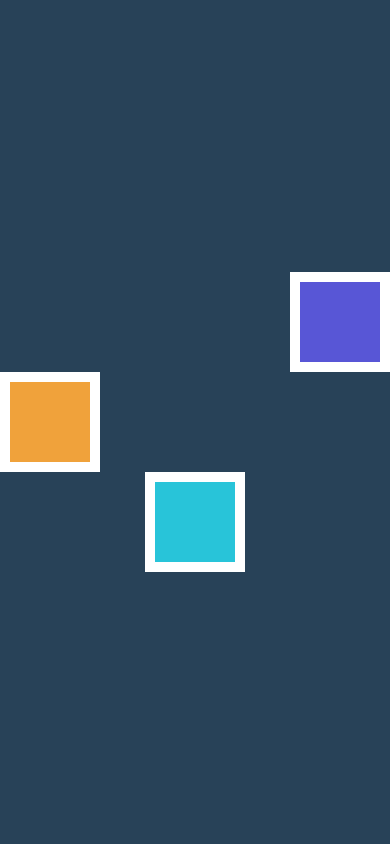
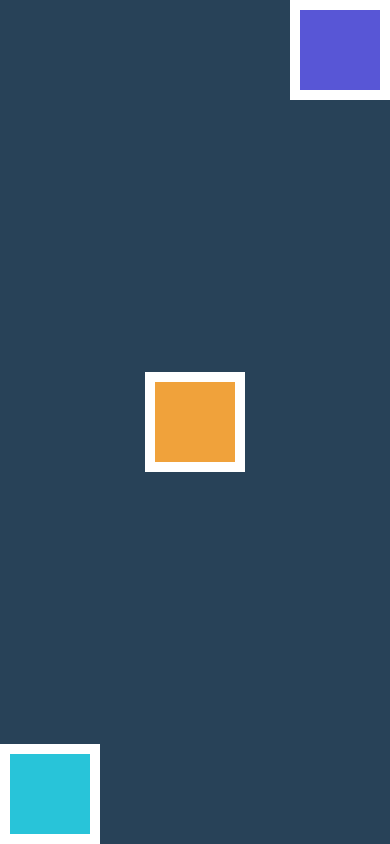
Before and after one commit to braianLucero/ReactNativeProyecto, a React Native app: screen / in a window 390 px wide. Built offline with nearby package versions, Linux system fonts and the light colour scheme.

Commit message:
TP 4 resolved (absolute positioning)

```diff
--- a/src/screens/TareaScreen.tsx
+++ b/src/screens/TareaScreen.tsx
@@ -23,7 +23,9 @@ const styles = StyleSheet.create({
         borderWidth: 10,
         borderColor: 'white',
         backgroundColor: '#5856D6',
-        marginLeft: 'auto'
+        position: 'absolute',
+        top: 0,
+        right: 0
 
     },
     cajaNaranja: {
@@ -31,7 +33,9 @@ const styles = StyleSheet.create({
         height: 100,
         borderWidth: 10,
         borderColor: 'white',
-        backgroundColor: '#F0A23B'
+        backgroundColor: '#F0A23B',
+        marginLeft: 'auto',
+        marginRight: 'auto'
     },
     cajaAzul: {
         width: 100,
@@ -39,8 +43,10 @@ const styles = StyleSheet.create({
         borderWidth: 10,
         borderColor: 'white',
         backgroundColor: '#28C4D9',
-        marginLeft: 'auto',
-        marginRight: 'auto'
+        position: 'absolute',
+        left: 0,
+        bottom: 0
+
 
 
     },
```
